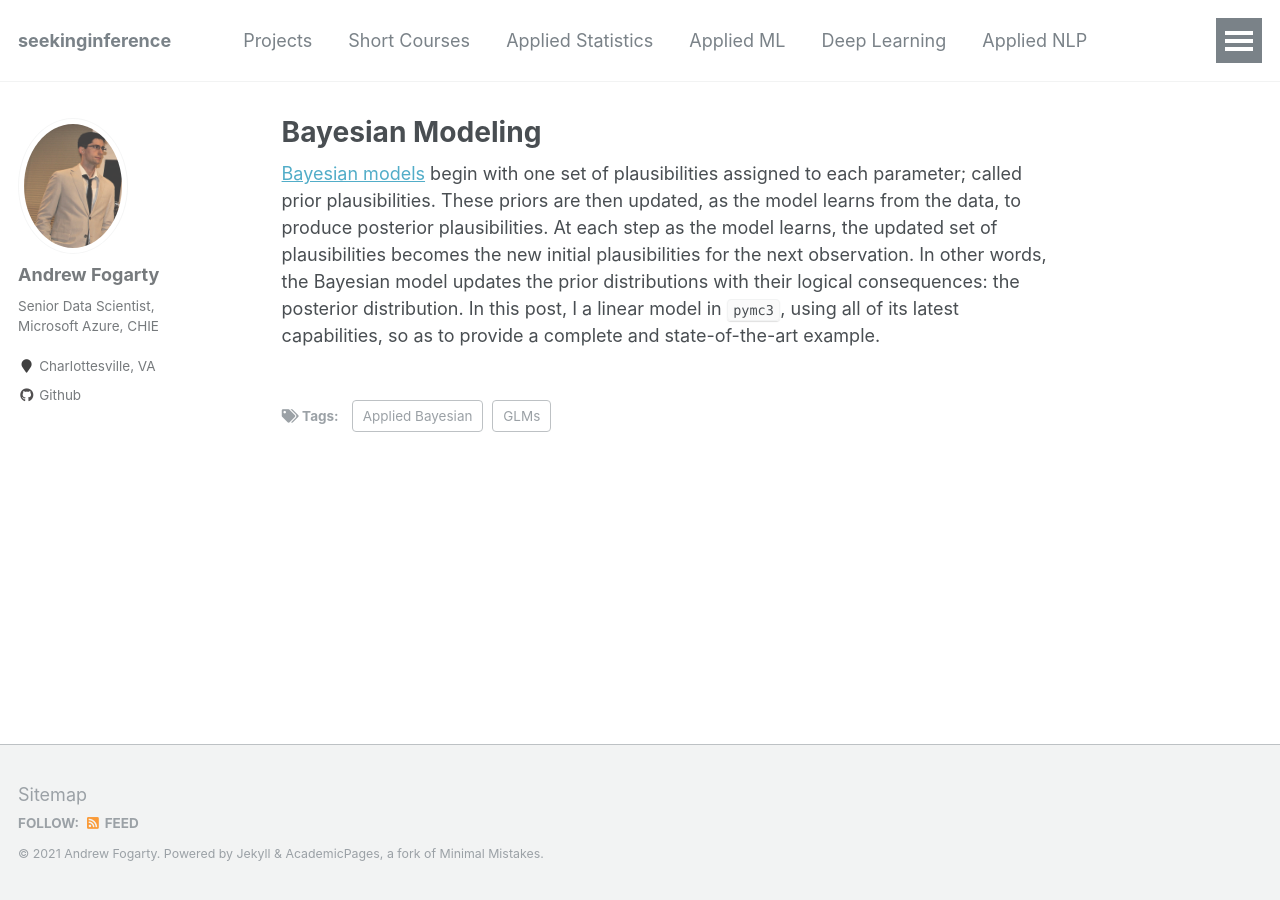
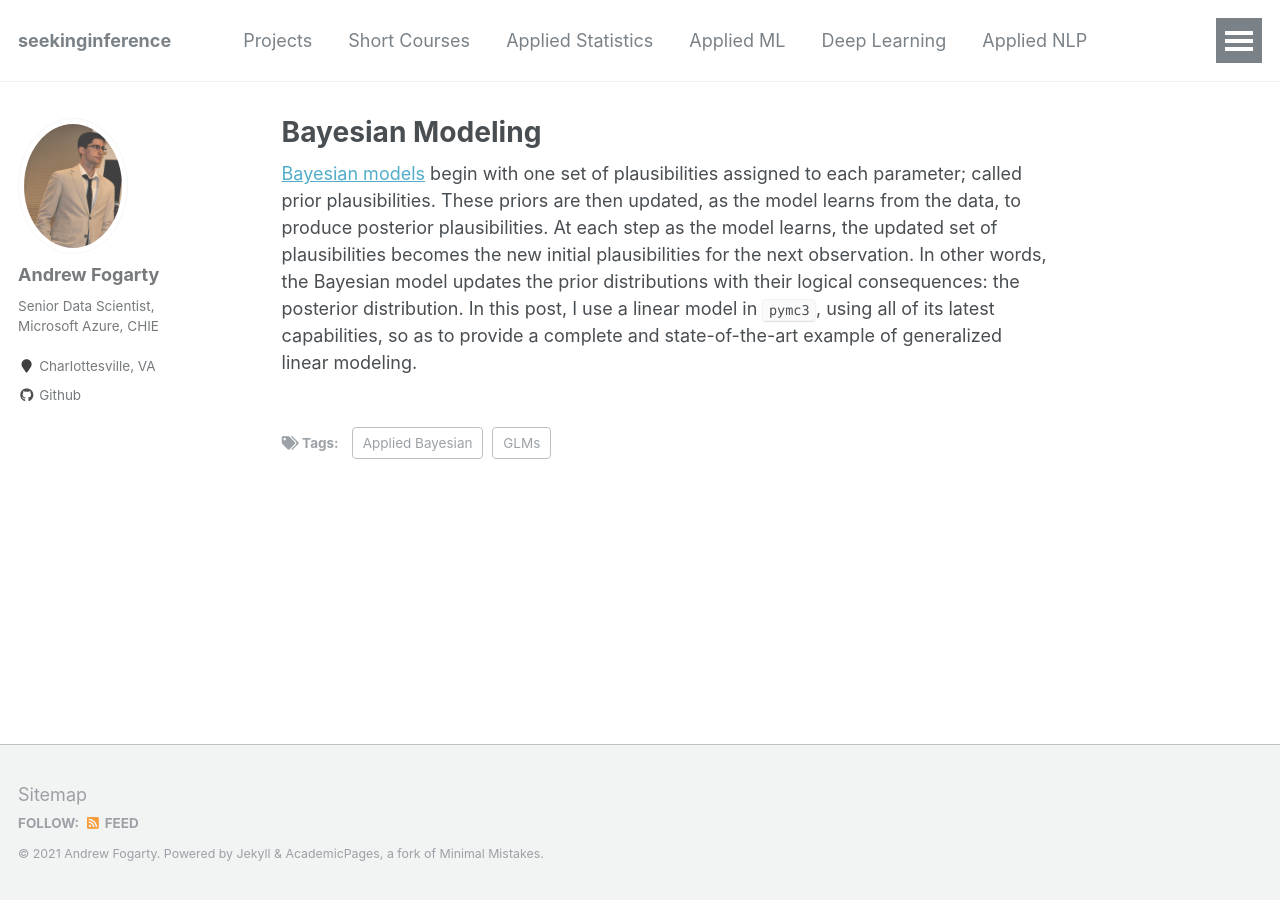
Before and after one commit to afogarty85/afogarty85.github.io, a Jekyll site: the page built from _Bayes/2021-04-27-Bayes.md, in a window 1280 px wide. Built offline with Jekyll 4.4.1, drawn with Linux system fonts in a browser that asks for light colours.

Commit message:
update bayes post desc

```diff
--- a/_Bayes/2021-04-27-Bayes.md
+++ b/_Bayes/2021-04-27-Bayes.md
@@ -7,4 +7,4 @@ tags:
   - GLMs
 ---
 
-[Bayesian models](/applied_bayes/glm.html){:target="_blank"} begin with one set of plausibilities assigned to each parameter; called prior plausibilities. These priors are then updated, as the model learns from the data, to produce posterior plausibilities. At each step as the model learns, the updated set of plausibilities becomes the new initial plausibilities for the next observation. In other words, the Bayesian model updates the prior distributions with their logical consequences: the posterior distribution. In this post, I a linear model in `pymc3`, using all of its latest capabilities, so as to provide a complete and state-of-the-art example.
+[Bayesian models](/applied_bayes/glm.html){:target="_blank"} begin with one set of plausibilities assigned to each parameter; called prior plausibilities. These priors are then updated, as the model learns from the data, to produce posterior plausibilities. At each step as the model learns, the updated set of plausibilities becomes the new initial plausibilities for the next observation. In other words, the Bayesian model updates the prior distributions with their logical consequences: the posterior distribution. In this post, I use a linear model in `pymc3`, using all of its latest capabilities, so as to provide a complete and state-of-the-art example of generalized linear modeling.
```
